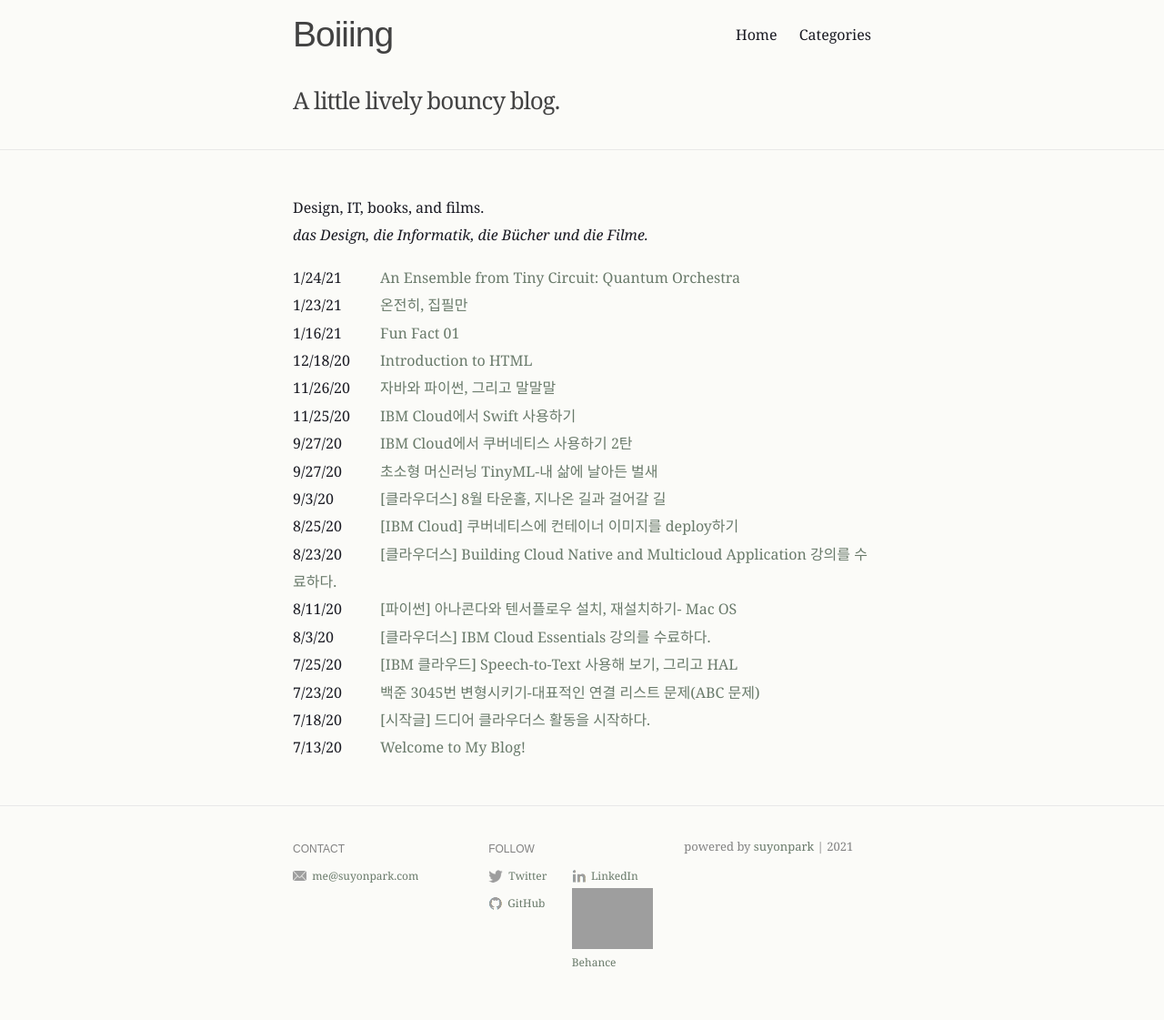
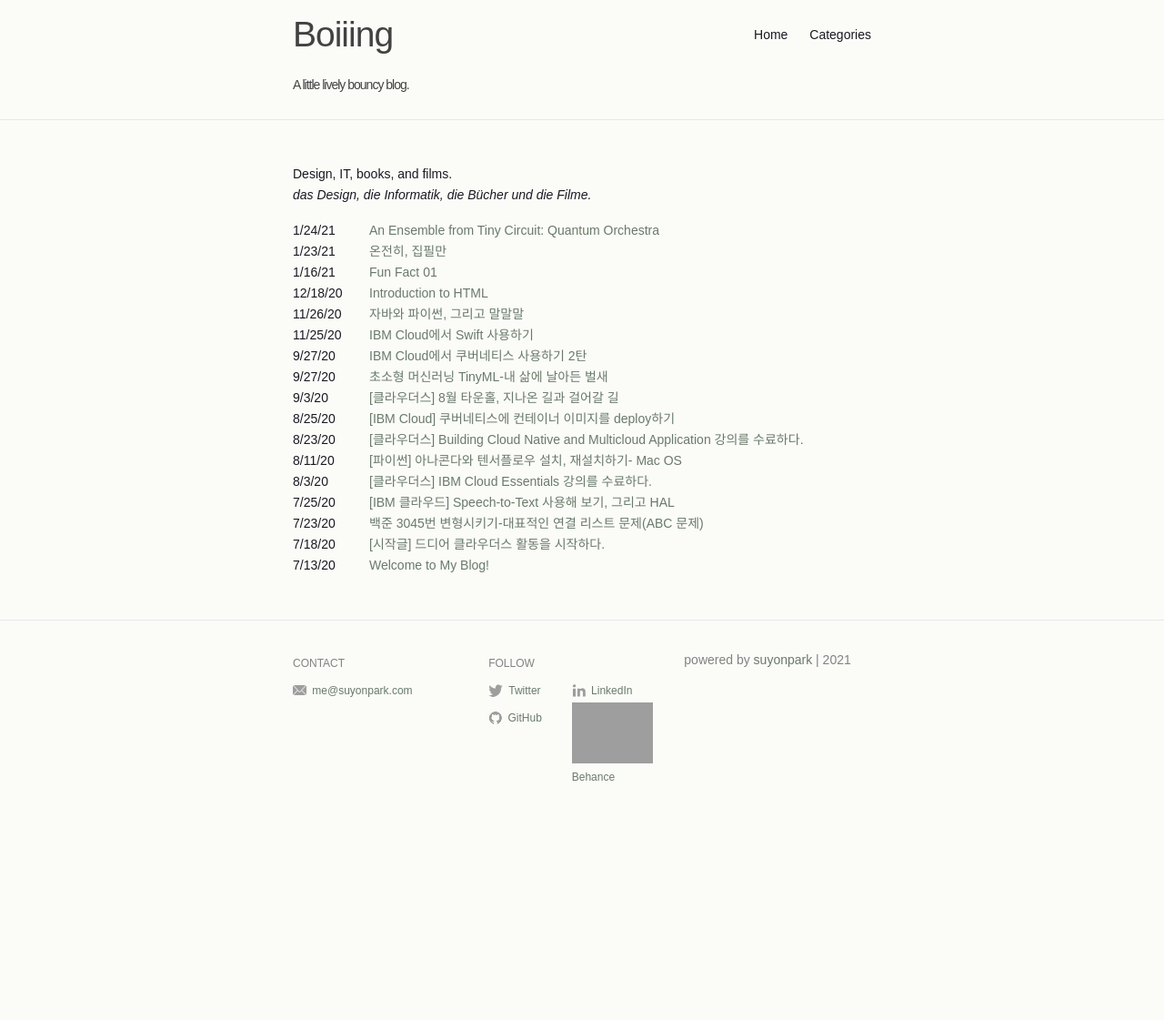
Before and after one commit to gottgam/gottgam.github.io, a Jekyll site: the page built from index.md, in a window 1280 px wide. Shown: the whole page at 91% size. Built offline with Jekyll 4.4.1, drawn with Linux system fonts in a browser that asks for light colours; after the commit the page ends 917 px from its top, so only the background shows below that.

Commit message:
Update main.scss

```diff
--- a/assets/css/main.scss
+++ b/assets/css/main.scss
@@ -14,13 +14,41 @@
   background: #697a6a;
 }
 
+h1 {
+  font-family: "Avant Garde", Avantgarde, "Century Gothic", CenturyGothic, AppleGothic, sans-serif;
+  font-size: 23px; font-style: normal; font-variant: normal;
+  font-weight: bold; line-height: 23px;
+}
+h3 { font-family: "Avant Garde", Avantgarde, "Century Gothic", CenturyGothic, AppleGothic, sans-serif;
+  font-size: 17px; font-style: normal; font-variant: normal; font-weight: bold; line-height: 23px;
+}
+p {
+  font-family: "Avant Garde", Avantgarde, "Century Gothic", CenturyGothic, AppleGothic, sans-serif;
+  font-size: 14px; font-style: normal; font-variant: normal; font-weight: 400; line-height: 23px;
+}
+blockquote {
+  font-family: "Avant Garde", Avantgarde, "Century Gothic", CenturyGothic, AppleGothic, sans-serif;
+  font-size: 17px; font-style: normal; font-variant: normal; font-weight: 400; line-height: 23px;
+}
+pre {
+  font-family: "Avant Garde", Avantgarde, "Century Gothic", CenturyGothic, AppleGothic, sans-serif;
+  font-size: 11px; font-style: normal; font-variant: normal; font-weight: 400; line-height: 23px;
+}
+
 // Our variables
 $base-url: "{{ site.baseurl }}";
 
-$base-font-family: Charter, Georgia, Helvetica, Arial, sans-serif;
-$base-font-size: 16px;
+$base-font-family: "Avant Garde", Avantgarde, "Century Gothic", CenturyGothic, AppleGothic, sans-serif;
+$base-font-size: 14px;
+$base-font-style: normal;
+$base-font-weight: 400;
+$bold-font-weight: bold;
+$h1-font-size: 23px;
+$h3-font-size: 17px;
+$blockquote-font-size: 17px;
+$pre-font-size: 11px;
 $small-font-size: $base-font-size * 0.875;
-$base-line-height: 1.9;
+$base-line-height: 23px;
 
 $spacing-unit: 32px;
 
```
